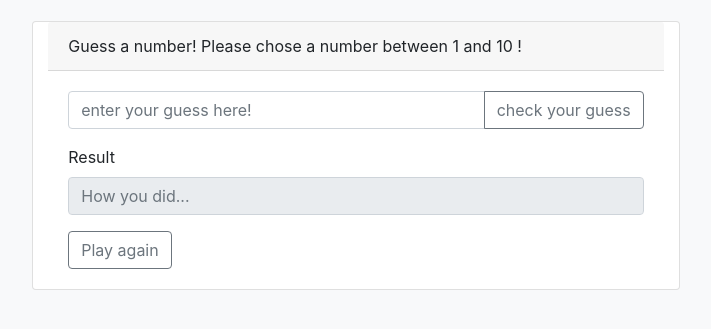
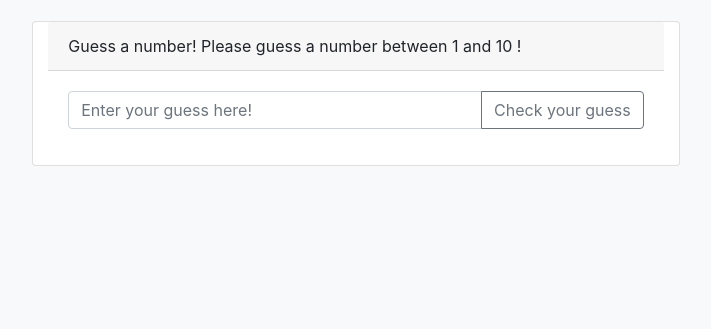
Before and after one commit to Ouss84/Guess-a-number-game, a plain HTML site: page index.html in a window 1280 px wide. Shown: the part 51-380 px from the top of the page, without its empty margins (284-995 px from the left). Drawn offline with nearby package versions, Linux system fonts and the light colour scheme.

Commit message:
updating the UI and setting the input validation

```diff
--- a/app.js
+++ b/app.js
@@ -5,11 +5,12 @@ let min = 1,
     guessesNum = 3;
 
 //UI variables
-const form = document.querySelector("#form"),
-      yourGuess =document.querySelector("#guess"),
+const guess = document.querySelector("#guess"),
+      guessInput =document.querySelector("#guess-input"),
       minNum = document.querySelector('#min'),
       maxNum =document.querySelector('#max'),
-      result = document.querySelector('#result');
+      result = document.querySelector('.result'),
+      submitBtn = document.querySelector('#submit');
 
 //defining the limits
 minNum.textContent = min;
@@ -18,19 +19,18 @@ maxNum.textContent = max;
 
 
 //adding the event listener when submitting the choice
-form.addEventListener("submit", function (e){
-let guess = yourGuess.value;
+submitBtn.addEventListener("click", function (){
+let guess = parseInt(guessInput.value);
 if(guess === null || guess > max || guess < min){
     messageDisplay(`Please enter a valid number between ${min} and ${max}`, 'red');
+
 }
 
-
-    e.preventDefault();
 });
 
 //defining the messageDisplay function
 
 function messageDisplay(message, color){
-   result.value = message;
+   result.textContent = message;
    result.style.color = color;
 }
--- a/index.html
+++ b/index.html
@@ -16,46 +16,30 @@
       <h1 class="text-center">Guessing Game</h1>
       <div class="card mt-4 col-7 mx-auto">
         <div class="card-header">
-          Guess a number! Please chose a number between
+          Guess a number! Please guess a number between
           <span id="min"></span> and <span id="max"></span> !
         </div>
-        <div class="card-body">
-          <form id="form">
+        <div class="card-body guess">
           <div class="input-group mb-3">
             <input
               type="number"
               class="form-control"
-                id="guess"
-                placeholder="enter your guess here!"
+              placeholder="Enter your guess here!"
+              aria-label="Recipient's username"
+              aria-describedby="button-addon2"
+              id="guess-input"
             />
             <div class="input-group-append">
               <button
                 class="btn btn-outline-secondary"
                 type="submit"
-                  id="button-addon2"
+                id="submit"
               >
-                  check your guess
+                Check your guess
               </button>
             </div>
           </div>
-            <div class="form-group">
-              <label for="result">Result</label>
-              <input
-                type="text"
-                class="form-control"
-                id="result"
-                placeholder="How you did..."
-                disabled
-              />
-            </div>
-            <button
-              class="btn btn-outline-secondary"
-              type="reset"
-              id="button-addon2"
-            >
-              Play again
-            </button>
-          </form>
+          <p class="result"></p>
         </div>
       </div>
     </div>
```
Lines whose indentation alone changed are shown as unchanged.
